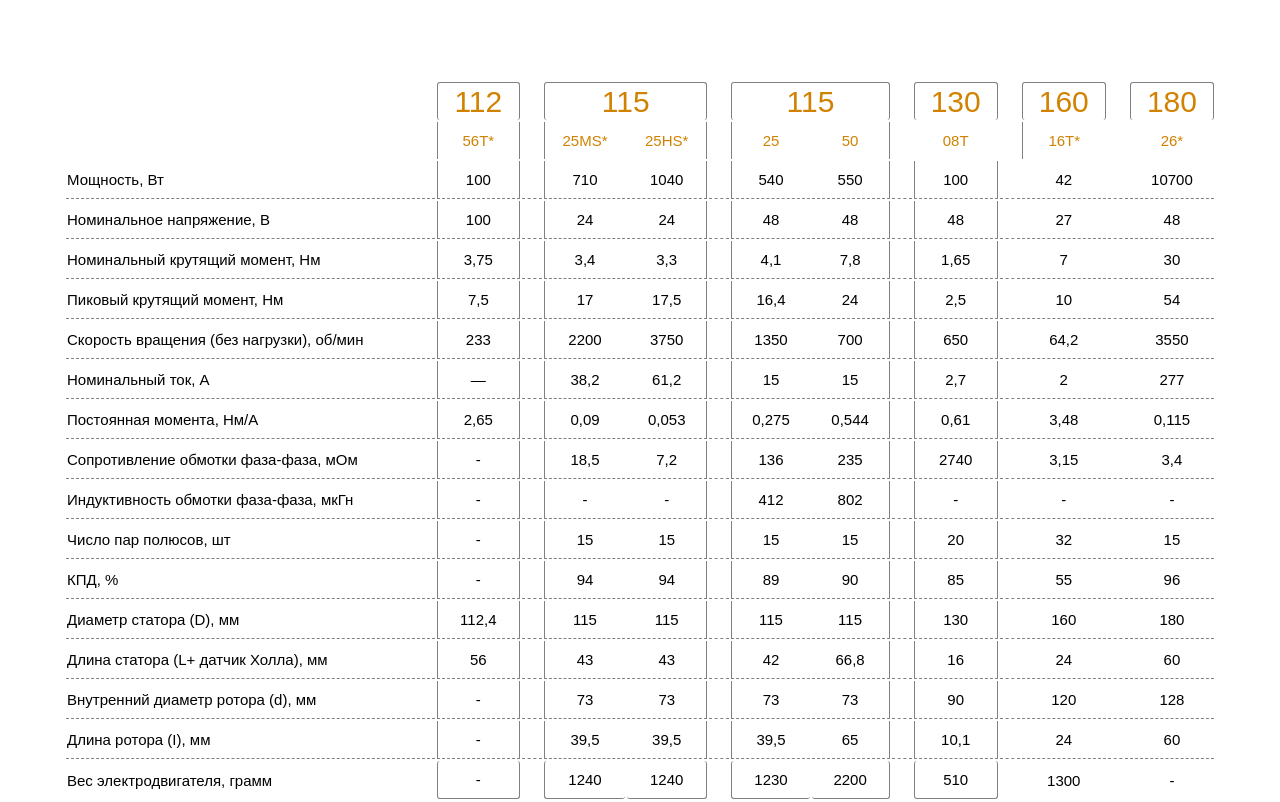
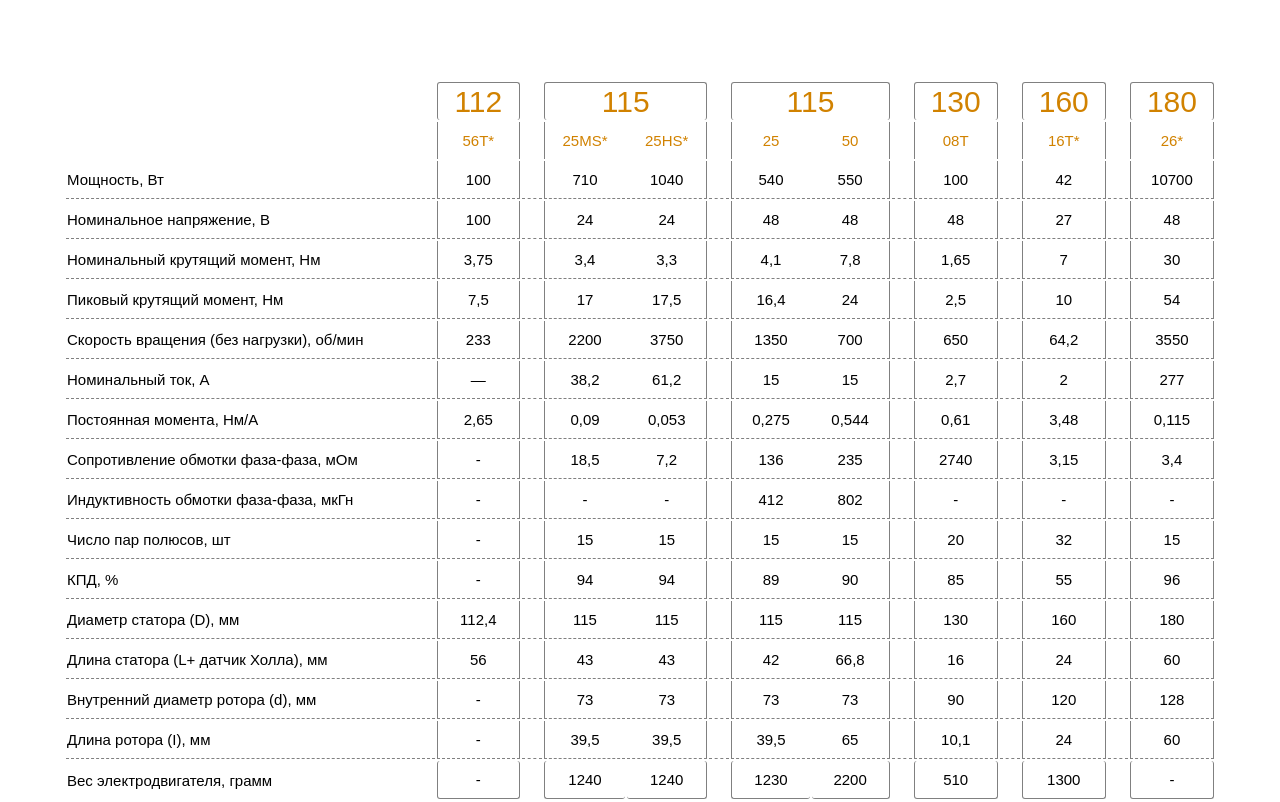
Before and after one commit to pietaMEDS/pr, a plain HTML site: page index.html in a window 1280 px wide. Shown: the part 1900-2702 px from the top of the page. Drawn offline with Linux system fonts and the light colour scheme.

Commit message:
fix some bugs

```diff
--- a/index.html
+++ b/index.html
@@ -675,8 +675,8 @@
 				</ul>
 			</div>
 			<div class="top-center">
-				<div><img src="assets/electric-motor.jpg" style="width: auto;"></div>
-				<div><img src="assets/schema.jpg" style="width: auto;"></div>
+				<div class="top-center"><img src="assets/electric-motor.jpg" style="width: 30em;"></div>
+				<div class="top-center"><img src="assets/schema.jpg" style="width: 30em;"></div>
 			</div>
 		</container>
 	</section>
--- a/styles/main.css
+++ b/styles/main.css
@@ -56,7 +56,7 @@ h1{
 	display: inline-flex;
 	padding-top: 0.8em ;
 	border-radius: 10em;
-	width: 12%;
+	width: 12em;
 	height: 3em;
 	justify-content: space-evenly;
 	border: 0;
--- a/styles/table.css
+++ b/styles/table.css
@@ -55,7 +55,28 @@ table tr td:first-child{
 	border-right: solid 1px gray;
 }
 
+table:nth-child(2) tr:nth-child(2) td:nth-child(10){
+	border-left: solid 1px gray;
+	border-right: solid 1px gray;
+}
+table:nth-child(2) tr:nth-child(2) td:nth-child(12){
+	border-left: solid 1px gray;
+	border-right: solid 1px gray;
+}
+table:nth-child(2) tr:nth-child(2) td:nth-child(14){
+	border-left: solid 1px gray;
+	border-right: solid 1px gray;
+}
+
  .table-dashline td:nth-child(10){
+	border-left: solid 1px gray;
+	border-right: solid 1px gray;
+}
+table:nth-child(2)  .table-dashline td:nth-child(12){
+	border-left: solid 1px gray;
+	border-right: solid 1px gray;
+}
+table:nth-child(2)  .table-dashline td:nth-child(14){
 	border-left: solid 1px gray;
 	border-right: solid 1px gray;
 }
@@ -73,11 +94,11 @@ table:first-child .table-dashline td:nth-child(15){
 table:first-child .table-dashline td:nth-child(16){
 	border-right: solid 1px gray;
 }
-table:last-child .table-dashline td:nth-child(12){
+table:nth-child(2) .table-dashline td:nth-child(12){
 	border-right: solid 1px gray;
 	border-left: solid 1px gray;
 }
-table:last-child .table-dashline td:nth-child(14){
+table:nth-child(2) .table-dashline td:nth-child(14){
 	border-right: solid 1px gray;
 	border-left: solid 1px gray;
 }
@@ -180,13 +201,13 @@ table tr:nth-child(18) td:nth-child(10){
 	border-bottom:solid 1px gray;
 	border-radius: 3px;
 }
-table:last-child tr:nth-child(18) td:nth-child(12){
+table:nth-child(2) tr:nth-child(18) td:nth-child(12){
 	border-left: solid 1px gray;
 	border-right: solid 1px gray;
 	border-bottom:solid 1px gray;
 	border-radius: 3px;
 }
-table:last-child tr:nth-child(18) td:nth-child(14){
+table:nth-child(2) tr:nth-child(18) td:nth-child(14){
 	border-left: solid 1px gray;
 	border-right: solid 1px gray;
 	border-bottom:solid 1px gray;
```
